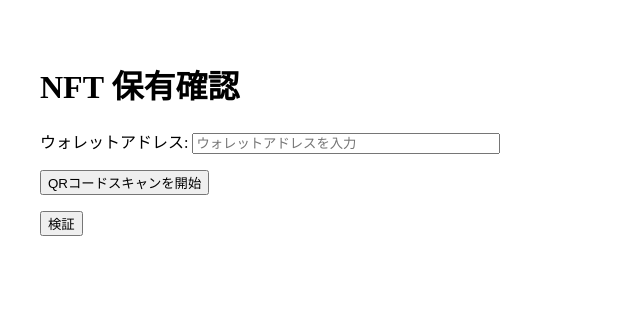
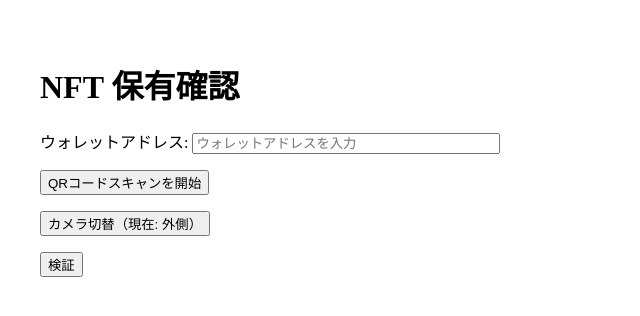
Before and after one commit to yuya-sakai/nft-checker, a Next.js app: page /check in a window 1280 px wide. Shown: the top 316 px of the page, without its empty margins (0-640 px from the left). Built offline with nearby package versions, Linux system fonts and the light colour scheme.

Commit message:
switch camera

```diff
--- a/pages/check.js
+++ b/pages/check.js
@@ -2,7 +2,7 @@
 import { useState } from 'react';
 import dynamic from 'next/dynamic';
 
-// 動的インポートで react-qr-reader を読み込み
+// react-qr-reader を動的に読み込む
 const QrReader = dynamic(
   () =>
     import('react-qr-reader').then((mod) => mod.default || mod.QrReader),
@@ -14,6 +14,8 @@ export default function CheckPage() {
   const [result, setResult] = useState(null);
   const [error, setError] = useState('');
   const [scanning, setScanning] = useState(false);
+  // カメラの向きを制御するステート。初期値は外側（environment）に設定
+  const [cameraMode, setCameraMode] = useState("environment");
 
   const handleScan = (data) => {
     if (data) {
@@ -26,6 +28,11 @@ export default function CheckPage() {
   const handleError = (err) => {
     console.error("QRリーダーエラー:", err);
     setError('QRコードの読み取りに失敗しました');
+  };
+
+  // カメラの向きを切り替える関数
+  const toggleCamera = () => {
+    setCameraMode((prevMode) => (prevMode === "environment" ? "user" : "environment"));
   };
 
   return (
@@ -48,6 +55,11 @@ export default function CheckPage() {
           {scanning ? 'QRコードスキャンを停止' : 'QRコードスキャンを開始'}
         </button>
       </div>
+      <div style={{ marginBottom: '1rem' }}>
+        <button onClick={toggleCamera}>
+          カメラ切替（現在: {cameraMode === "environment" ? "外側" : "内側"}）
+        </button>
+      </div>
       {scanning && (
         <div style={{ width: '300px', height: '300px', marginBottom: '1rem' }}>
           <QrReader
@@ -56,7 +68,7 @@ export default function CheckPage() {
             onScan={handleScan}
             style={{ width: '100%' }}
             videoConstraints={{
-              facingMode: { exact: "environment" }  // ここで外側（リア）のカメラを指定
+              facingMode: cameraMode // cameraMode に応じたカメラを使用
             }}
           />
         </div>
```
